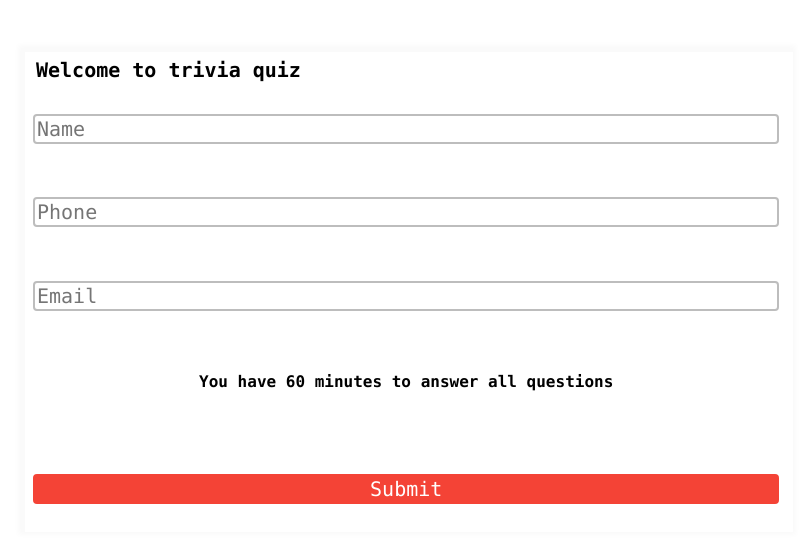
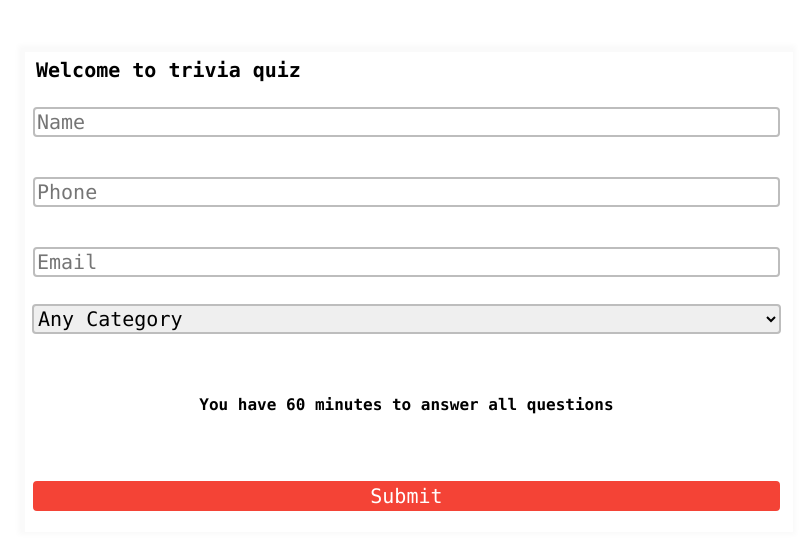
Before and after one commit to Anwesh43/React-Quiz-App, a React app: page / in a window 1280 px wide. Shown: the part 108-658 px from the top of the page, without its empty margins (295-1107 px from the left). Built offline with nearby package versions, Linux system fonts and the light colour scheme.

Commit message:
adding select box

```diff
--- /dev/null
+++ b/client/category_data.js
@@ -0,0 +1,2 @@
+const categories = [{"value":"","text":"Any Category"},{"value":"9","text":"General Knowledge"},{"value":"10","text":"Entertainment: Books"},{"value":"11","text":"Entertainment: Film"},{"value":"12","text":"Entertainment: Music"},{"value":"13","text":"Entertainment: Musicals &amp; Theatres"},{"value":"14","text":"Entertainment: Television"},{"value":"15","text":"Entertainment: Video Games"},{"value":"16","text":"Entertainment: Board Games"},{"value":"17","text":"Science &amp; Nature"},{"value":"18","text":"Science: Computers"},{"value":"19","text":"Science: Mathematics"},{"value":"20","text":"Mythology"},{"value":"21","text":"Sports"},{"value":"22","text":"Geography"},{"value":"23","text":"History"},{"value":"24","text":"Politics"},{"value":"25","text":"Art"},{"value":"26","text":"Celebrities"},{"value":"27","text":"Animals"},{"value":"28","text":"Vehicles"},{"value":"29","text":"Entertainment: Comics"},{"value":"30","text":"Science: Gadgets"},{"value":"31","text":"Entertainment: Japanese Anime &amp; Manga"},{"value":"32","text":"Entertainment: Cartoon &amp; Animations"}]
+export default categories
--- a/client/components/DetailsFormComponent.js
+++ b/client/components/DetailsFormComponent.js
@@ -2,10 +2,12 @@ import React,{Component} from 'react'
 import AnimationUtil from '../AnimationUtil'
 import TextInput from './TextInput'
 import Button from './Button'
+import Select from './Select'
+import categories from '../category_data'
 export default class DetailsFormComponent extends Component {
     constructor(props) {
         super(props)
-        this.state = {btnActive:false,opacity:1,user_details:{}}
+        this.state = {btnActive:false,opacity:1,user_details:{},category:""}
     }
     handleKeyUp() {
       const emptyTextBoxes = this.props.inputs.filter((input)=>(this.refs[input.toLowerCase()].refs["input"].value.trim().length == 0))
@@ -30,6 +32,10 @@ export default class DetailsFormComponent extends Component {
         this.disableInputs()
         AnimationUtil.fadeOutComponent(this)
     }
+    handleCategoryChange(event) {
+        var category = event.target.value
+        this.setState({category})
+    }
     disableInputs() {
         this.props.inputs.forEach((input)=>{
             this.refs[input.toLowerCase()].refs["input"].setAttribute('readonly',true)
@@ -49,6 +55,12 @@ export default class DetailsFormComponent extends Component {
                             <tbody>
                             {inputJSX}
                             <tr>
+                                <td></td>
+                            </tr>
+                            <tr>
+                                <Select options={categories} onChange={this.handleCategoryChange.bind(this)} keytext="category"/>
+                            </tr>
+                            <tr>
                                 <td><h4>You have 60 minutes to answer all questions</h4></td>
                             </tr>
                             <tr>
--- /dev/null
+++ b/client/components/Select.js
@@ -0,0 +1,13 @@
+import React,{Component} from 'react'
+import StringUtil from '../StringUtil'
+export default class Select extends Component {
+    constructor(props) {
+        super(props)
+    }
+    render() {
+        var optionJSX = this.props.options.map((opt,index)=>(<option key={`${this.props.keytext}_${index}`} value={opt["value"]}>{StringUtil.unescape(opt["text"])}</option>))
+        return (<select onChange={this.props.onChange}>
+              {optionJSX}
+          </select>)
+    }
+}
--- a/public/index.css
+++ b/public/index.css
@@ -30,7 +30,7 @@ table {
     padding-left:5px;
     padding-right:5px;
 }
-input[type='text'] {
+input[type='text'],select {
     width:100%;
     border:2px solid #BDBDBD;
     border-radius:4px;
```
